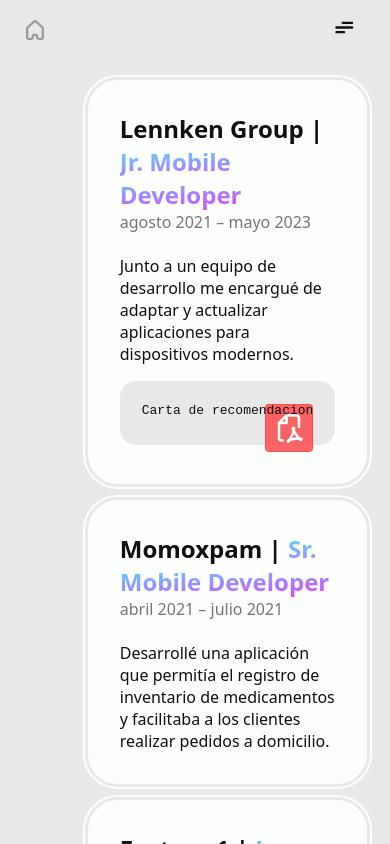
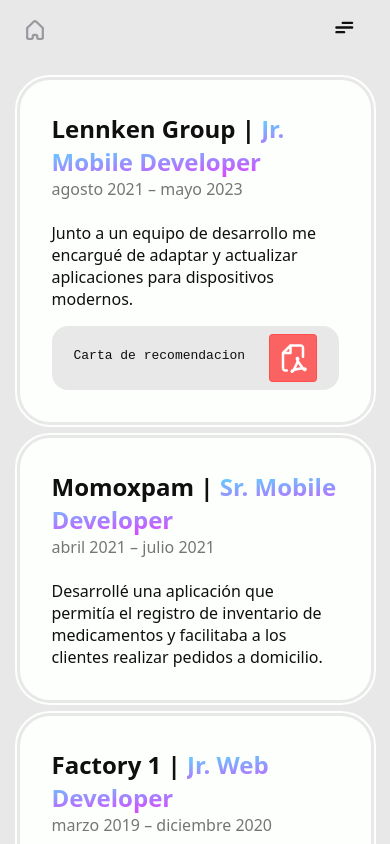
Before and after one commit to AresNative/portafolio, a React (Vite) app: page /experience in a window 390 px wide. Shown: the top 844 px of the page. Built offline with nearby package versions, Linux system fonts and the light colour scheme.

Commit message:
mejora en componente -card para la gestion de buenas practicas

```diff
--- a/src/components/cards/index.tsx
+++ b/src/components/cards/index.tsx
@@ -11,14 +11,14 @@
     text: string;
     document?: string;
     download?: string;
-    download_uri?: string;
+    downloadUri?: string;
     code?: string;
 }
 
 
 const Card: React.FC<CardProps> = (props: any) => {
     const codeRef: any = useRef(null);
-    const { title, important, subtitle, text, document, download, download_uri, code } = props;
+    const { title, important, subtitle, text, document, download, downloadUri, code } = props;
     const [copySuccess, setCopySuccess] = useState(false);
     const handleMouseLeave = () => {
         setCopySuccess(false);
@@ -59,7 +59,7 @@
                 {document && (
                     <pre className="download-snippet">
                         {document}
-                        <a className="download-button" href={download_uri} download={download}>
+                        <a className="download-button" href={downloadUri} download={download}>
                             <SvgPdf />
                         </a>
                     </pre>
--- a/src/pages/educacion/index.module.css
+++ b/src/pages/educacion/index.module.css
@@ -7,3 +7,16 @@
     grid-column-gap: 1rem;
     grid-row-gap: 1rem;
 }
+
+@media (max-width: 1255px) {
+    .parent {
+        width: 70%;
+    }
+}
+
+@media (max-width: 800px) {
+
+    .parent {
+        width: 90%;
+    }
+}
--- a/src/pages/experience/index.module.css
+++ b/src/pages/experience/index.module.css
@@ -7,3 +7,14 @@
     grid-column-gap: 1rem;
     grid-row-gap: 1rem;
 }
+@media (max-width: 1255px) {
+    .parent{
+        width: 70%;
+    }
+}
+@media (max-width: 800px) {
+
+    .parent {
+        width: 90%;
+    }
+}
--- a/src/pages/experience/index.tsx
+++ b/src/pages/experience/index.tsx
@@ -10,7 +10,7 @@
                 text="Junto a un equipo de desarrollo me encargué de adaptar y actualizar aplicaciones para dispositivos modernos."
                 document="Carta de recomendacion"
                 download="recomendacio_lennkengorup.pdf"
-                download_uri="./documents/carta_de_recomendacion_lennkengroup.pdf"
+                downloadUri="./documents/carta_de_recomendacion_lennkengroup.pdf"
             />
             <Card
                 title="Momoxpam | "
@@ -25,7 +25,7 @@
                 text="Me responsabilicé por el desarrollo de módulos para el control de calidad, la generación de informes de rendimiento y errores, así como la implementación de sistemas de registro."
                 document="Carta de recomendacion"
                 download="recomendacio_factory1.pdf"
-                download_uri="./documents/carta_de_recomendacion_factory.pdf"
+                downloadUri="./documents/carta_de_recomendacion_factory.pdf"
             />
 
             <Card
```
